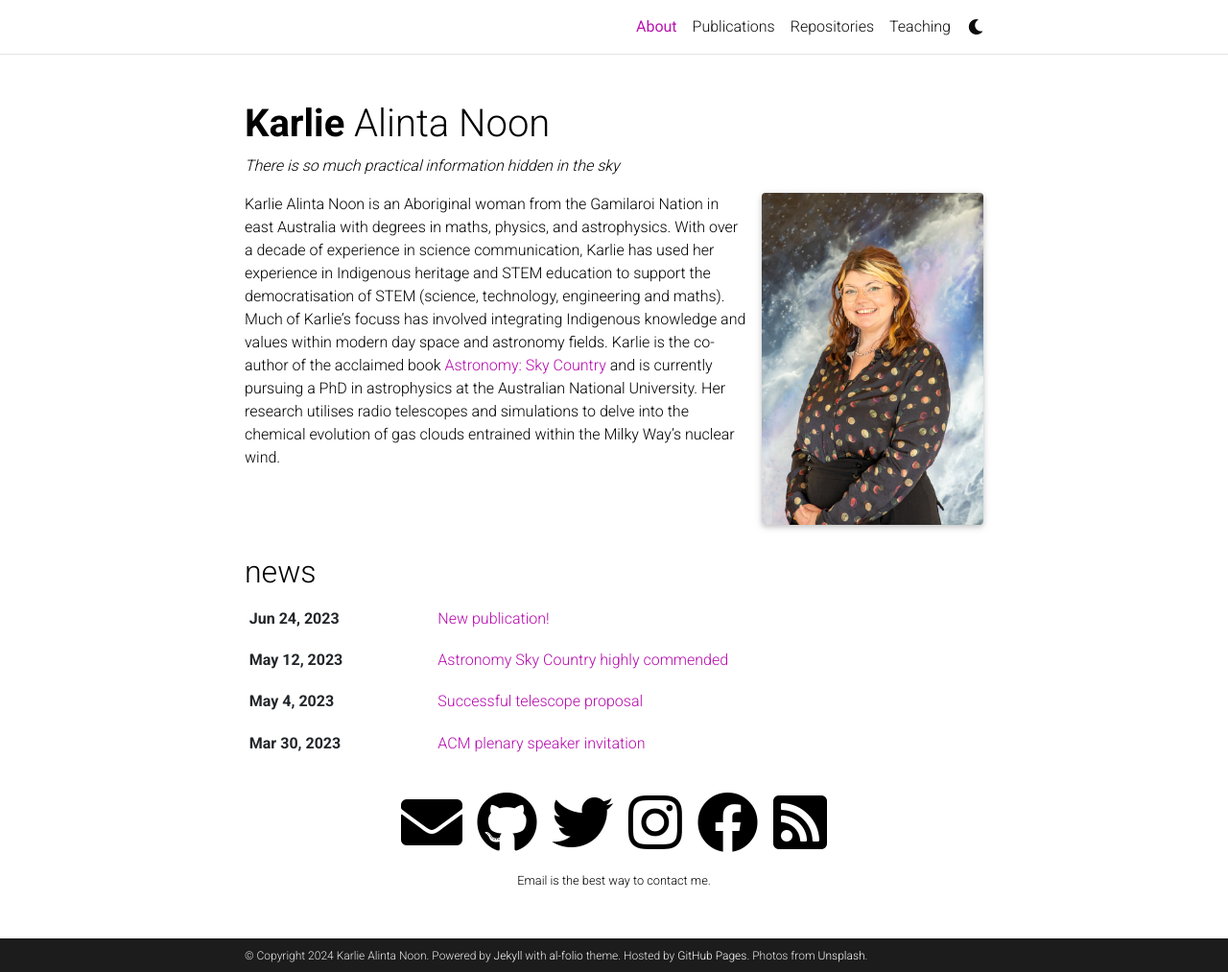
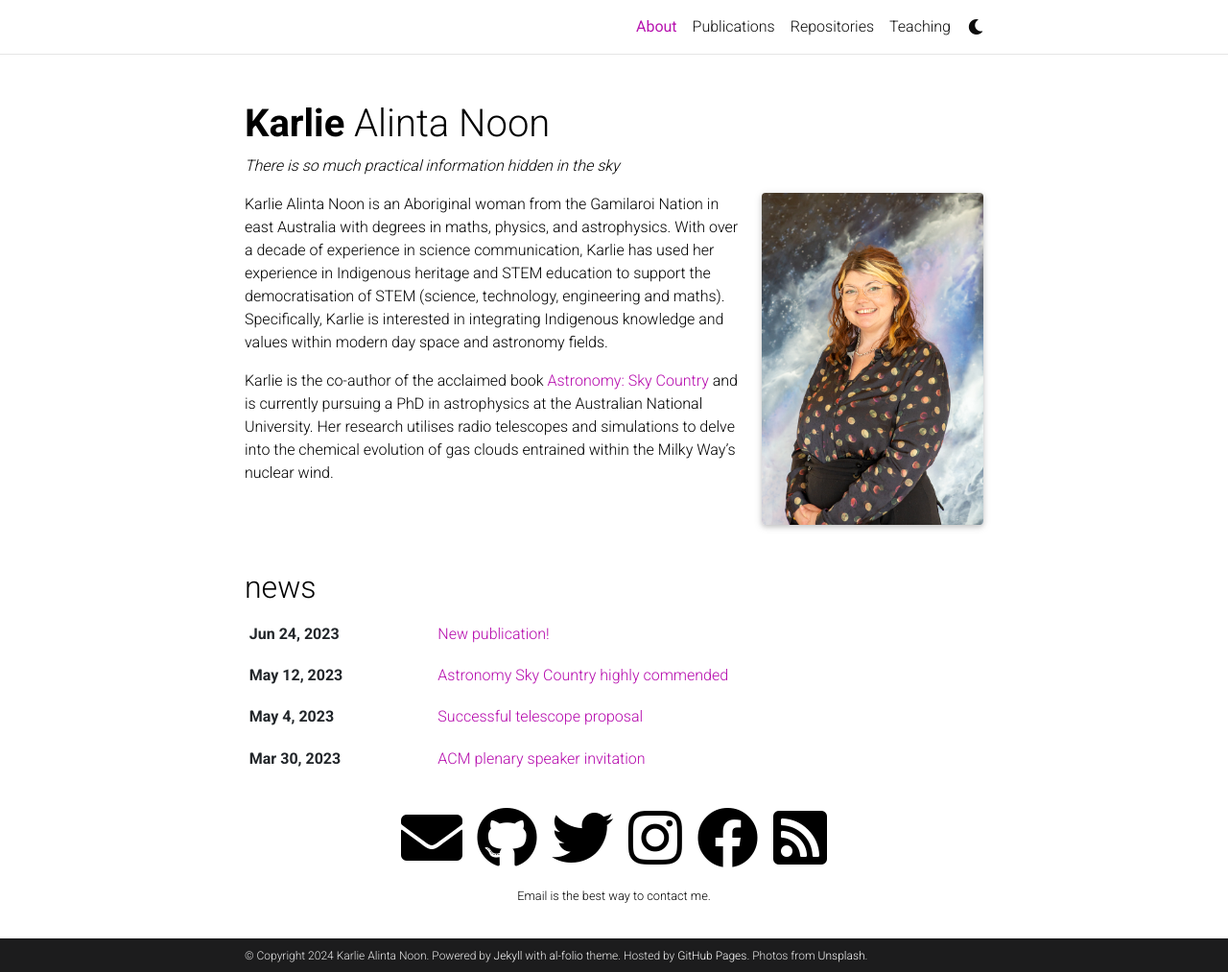
Before and after one commit to karlienoon/karlienoon.github.io, a Jekyll site: the page built from _pages/about.md, in a window 1280 px wide and 1013 px high. Shown: the whole window at 96% size. Built offline with Jekyll 4.4.1, drawn with Linux system fonts in a browser that asks for light colours; full-size pictures stand in for the smaller copies a plugin makes; comment, search, counter and statistics services are not loaded; a style sheet for code colours, icons or effects is not loaded.

Commit message:
Update about.md

```diff
--- a/_pages/about.md
+++ b/_pages/about.md
@@ -14,7 +14,8 @@ latest_posts: true  # includes a list of the newest posts
 selected_papers: true # includes a list of papers marked as "selected={true}"
 social: true  # includes social icons at the bottom of the page
 ---
-Karlie Alinta Noon is an Aboriginal woman from the Gamilaroi Nation in east Australia with degrees in maths, physics, and astrophysics. With over a decade of experience in science communication, Karlie has used her experience in Indigenous heritage and STEM education to support the democratisation of STEM (science, technology, engineering and maths). Much of Karlie's focuss has involved integrating Indigenous knowledge and values within modern day space and astronomy fields.
+Karlie Alinta Noon is an Aboriginal woman from the Gamilaroi Nation in east Australia with degrees in maths, physics, and astrophysics. With over a decade of experience in science communication, Karlie has used her experience in Indigenous heritage and STEM education to support the democratisation of STEM (science, technology, engineering and maths). Specifically, Karlie is interested in integrating Indigenous knowledge and values within modern day space and astronomy fields.
+
 Karlie is the co-author of the acclaimed book <a href=" https://www.booktopia.com.au/first-knowledges-astronomy-karlie-noon/book/9781760762162.html">Astronomy: Sky Country</a> and is currently pursuing a PhD in astrophysics at the Australian National University. Her research utilises radio telescopes and simulations to delve into the chemical evolution of gas clouds entrained within the Milky Way's nuclear wind.
 <br>
 <br>
```
